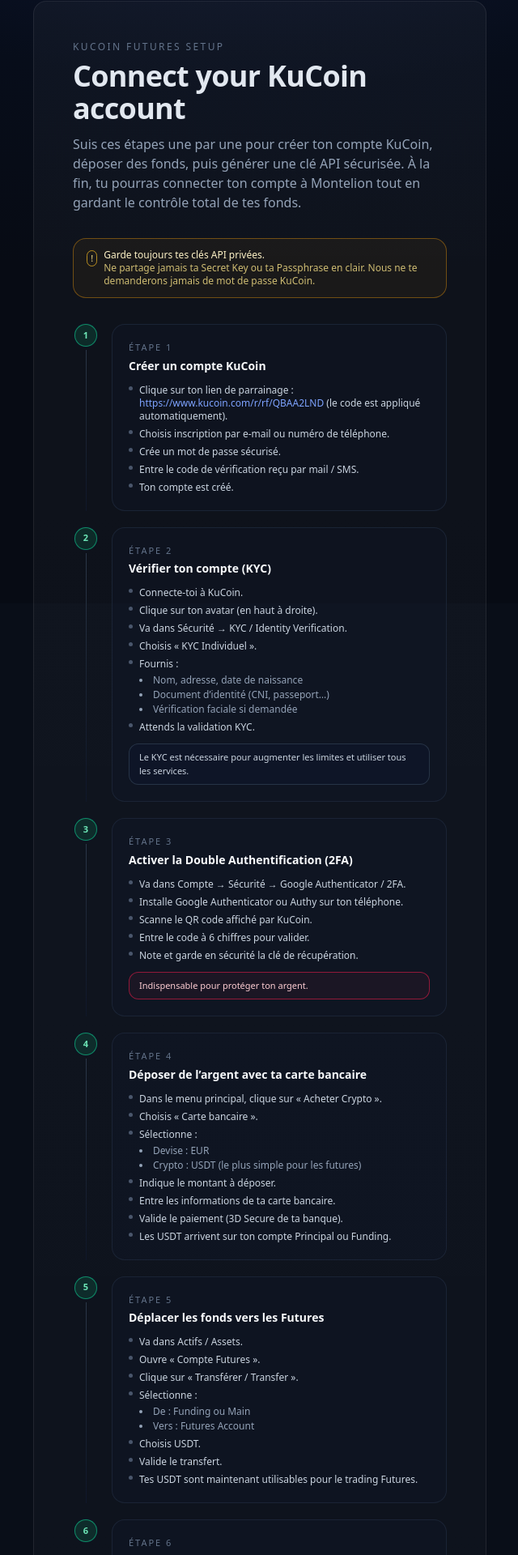
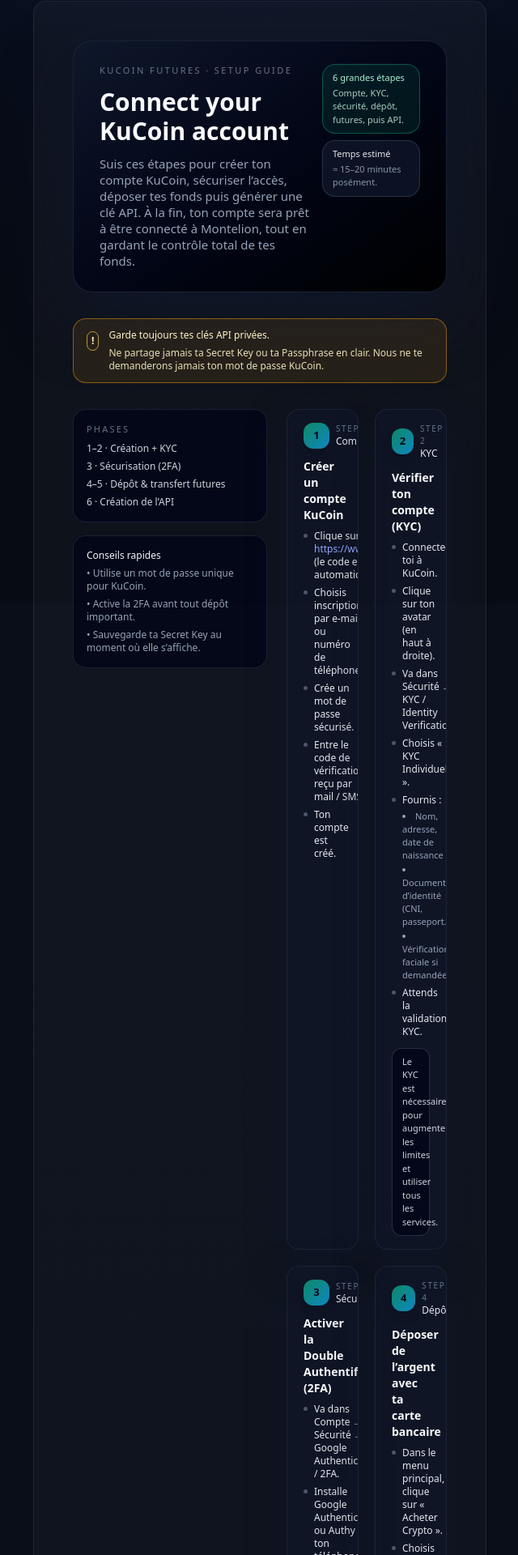
Before and after one commit to montelioncapital/montelion-app-v1, a Next.js app: page /exchange/setup in a window 1280 px wide. Shown: the part 55-1975 px from the top of the page at 81% size, without its empty margins (319-959 px from the left). Built offline with nearby package versions, Linux system fonts and the light colour scheme.

Commit message:
Update page.jsx

```diff
--- a/app/exchange/setup/page.jsx
+++ b/app/exchange/setup/page.jsx
@@ -7,7 +7,7 @@ const SECTIONS = [
   {
     id: 1,
     title: "Créer un compte KuCoin",
-    badge: "Étape 1",
+    category: "Compte",
     items: [
       <>
         Clique sur ton lien de parrainage&nbsp;:{" "}
@@ -15,7 +15,7 @@ const SECTIONS = [
           href="https://www.kucoin.com/r/rf/QBAA2LND"
           target="_blank"
           rel="noopener noreferrer"
-          className="text-[#7ea3ff] hover:text-[#a9c0ff] underline underline-offset-2"
+          className="text-[#8fa8ff] hover:text-[#b6c6ff] underline underline-offset-2"
         >
           https://www.kucoin.com/r/rf/QBAA2LND
         </a>{" "}
@@ -30,7 +30,7 @@ const SECTIONS = [
   {
     id: 2,
     title: "Vérifier ton compte (KYC)",
-    badge: "Étape 2",
+    category: "KYC",
     items: [
       "Connecte-toi à KuCoin.",
       "Clique sur ton avatar (en haut à droite).",
@@ -38,7 +38,7 @@ const SECTIONS = [
       "Choisis « KYC Individuel ».",
       <>
         Fournis :
-        <ul className="mt-1 list-disc list-inside text-xs text-slate-400 space-y-0.5">
+        <ul className="mt-1 list-disc list-inside text-[11px] text-slate-400 space-y-0.5">
           <li>Nom, adresse, date de naissance</li>
           <li>Document d’identité (CNI, passeport…)</li>
           <li>Vérification faciale si demandée</li>
@@ -51,7 +51,7 @@ const SECTIONS = [
   {
     id: 3,
     title: "Activer la Double Authentification (2FA)",
-    badge: "Étape 3",
+    category: "Sécurité",
     items: [
       "Va dans Compte → Sécurité → Google Authenticator / 2FA.",
       "Installe Google Authenticator ou Authy sur ton téléphone.",
@@ -64,13 +64,13 @@ const SECTIONS = [
   {
     id: 4,
     title: "Déposer de l’argent avec ta carte bancaire",
-    badge: "Étape 4",
+    category: "Dépôt",
     items: [
-      "Dans le menu principal, clique sur « Acheter Crypto ». ",
+      "Dans le menu principal, clique sur « Acheter Crypto ».",
       "Choisis « Carte bancaire ».",
       <>
         Sélectionne :
-        <ul className="mt-1 list-disc list-inside text-xs text-slate-400 space-y-0.5">
+        <ul className="mt-1 list-disc list-inside text-[11px] text-slate-400 space-y-0.5">
           <li>Devise : EUR</li>
           <li>Crypto : USDT (le plus simple pour les futures)</li>
         </ul>
@@ -84,14 +84,14 @@ const SECTIONS = [
   {
     id: 5,
     title: "Déplacer les fonds vers les Futures",
-    badge: "Étape 5",
+    category: "Futures",
     items: [
       "Va dans Actifs / Assets.",
       "Ouvre « Compte Futures ».",
       "Clique sur « Transférer / Transfer ».",
       <>
         Sélectionne :
-        <ul className="mt-1 list-disc list-inside text-xs text-slate-400 space-y-0.5">
+        <ul className="mt-1 list-disc list-inside text-[11px] text-slate-400 space-y-0.5">
           <li>De : Funding ou Main</li>
           <li>Vers : Futures Account</li>
         </ul>
@@ -104,7 +104,7 @@ const SECTIONS = [
   {
     id: 6,
     title: "Créer une API pour le trading automatique",
-    badge: "Étape 6",
+    category: "API",
     items: [
       "Connecte-toi à ton compte KuCoin.",
       "Clique sur ton avatar → « API Management ».",
@@ -113,7 +113,7 @@ const SECTIONS = [
       "Crée une API Passphrase (et garde-la en sécurité).",
       <>
         Coche uniquement :
-        <ul className="mt-1 list-disc list-inside text-xs text-slate-400 space-y-0.5">
+        <ul className="mt-1 list-disc list-inside text-[11px] text-slate-400 space-y-0.5">
           <li>✔️ General (Read)</li>
           <li>✔️ Trade</li>
           <li>✔️ Futures</li>
@@ -132,114 +132,157 @@ const SECTIONS = [
 export default function ExchangeSetupPage() {
   return (
     <div className="mc-card">
-      <div className="mc-section text-left max-w-3xl mx-auto">
-        {/* Header */}
-        <div className="mb-8">
-          <p className="text-xs uppercase tracking-[0.2em] text-slate-500 mb-2">
-            KuCoin Futures setup
+      <div className="mc-section max-w-5xl mx-auto text-left">
+        {/* Header distinctif */}
+        <div className="rounded-3xl border border-slate-800/80 bg-gradient-to-br from-slate-900 via-slate-950 to-black px-6 py-6 lg:px-8 lg:py-7 shadow-[0_30px_80px_rgba(15,23,42,0.9)] mb-8">
+          <div className="flex items-start justify-between gap-4">
+            <div>
+              <p className="text-[11px] font-medium uppercase tracking-[0.22em] text-slate-500 mb-3">
+                KuCoin Futures · Setup guide
               </p>
-          <h1 className="mc-title mb-3">Connect your KuCoin account</h1>
-          <p className="text-slate-400 text-sm sm:text-base max-w-2xl">
-            Suis ces étapes une par une pour créer ton compte KuCoin, déposer
-            des fonds, puis générer une clé API sécurisée. À la fin, tu pourras
-            connecter ton compte à Montelion tout en gardant le contrôle total
-            de tes fonds.
+              <h1 className="text-2xl sm:text-3xl font-semibold text-slate-50 mb-3">
+                Connect your KuCoin account
+              </h1>
+              <p className="text-slate-400 text-sm sm:text-[15px] max-w-xl">
+                Suis ces étapes pour créer ton compte KuCoin, sécuriser l’accès,
+                déposer tes fonds puis générer une clé API. À la fin, ton compte
+                sera prêt à être connecté à Montelion, tout en gardant le
+                contrôle total de tes fonds.
               </p>
             </div>
 
-        {/* Bloc warning global */}
-        <div className="mb-8 rounded-2xl border border-amber-500/40 bg-amber-500/5 px-4 py-3 text-xs text-amber-200 flex flex-col gap-2 sm:flex-row sm:items-center sm:justify-between">
-          <div className="flex items-start gap-2">
-            <span className="mt-[2px] inline-flex h-5 w-5 items-center justify-center rounded-full border border-amber-400/70 text-[11px]">
-              !
-            </span>
-            <div>
-              <p className="font-medium text-amber-100">
-                Garde toujours tes clés API privées.
+            {/* Petit résumé à droite */}
+            <div className="hidden md:flex flex-col gap-2 text-[11px] text-slate-300">
+              <div className="rounded-2xl border border-emerald-500/40 bg-emerald-500/10 px-3 py-2">
+                <p className="font-medium text-emerald-200 mb-0.5">
+                  6 grandes étapes
                 </p>
-              <p className="text-amber-200/80">
-                Ne partage jamais ta Secret Key ou ta Passphrase en clair. Nous
-                ne te demanderons jamais de mot de passe KuCoin.
+                <p className="text-emerald-100/80">
+                  Compte, KYC, sécurité, dépôt, futures, puis API.
                 </p>
+              </div>
+              <div className="rounded-2xl border border-slate-700/70 bg-slate-900/80 px-3 py-2">
+                <p className="font-medium text-slate-200 mb-0.5">
+                  Temps estimé
+                </p>
+                <p className="text-slate-400/90">≈ 15–20 minutes posément.</p>
+              </div>
             </div>
           </div>
         </div>
 
-        {/* Timeline des étapes */}
-        <div className="space-y-5">
-          {SECTIONS.map((section, index) => {
-            const isLast = index === SECTIONS.length - 1;
-
-            return (
-              <div
-                key={section.id}
-                className="grid grid-cols-[32px,1fr] gap-4 items-stretch"
-              >
-                {/* Colonne pastille */}
-                <div className="flex flex-col items-center">
-                  <div className="flex h-7 w-7 items-center justify-center rounded-full border border-emerald-500/70 bg-emerald-500/15 text-[11px] font-semibold text-emerald-300 shadow-[0_0_0_1px_rgba(15,23,42,0.9)]">
-                    {section.id}
-                  </div>
-                  {!isLast && (
-                    <div className="flex-1 w-px bg-gradient-to-b from-slate-700/80 via-slate-800/80 to-slate-900 mt-1" />
-                  )}
-                </div>
-
-                {/* Carte de contenu */}
-                <div className="rounded-2xl border border-slate-800/80 bg-slate-900/40 px-5 py-4 sm:py-5">
-                  <div className="flex items-center justify-between gap-3 mb-1.5">
+        {/* Alerte sécurité globale */}
+        <div className="mb-8 rounded-2xl border border-amber-500/50 bg-amber-500/10 px-4 py-3 text-xs text-amber-100 flex gap-3">
+          <span className="mt-[3px] inline-flex h-6 w-6 items-center justify-center rounded-full border border-amber-300/70 text-[12px] font-semibold">
+            !
+          </span>
           <div>
-                      <div className="text-[11px] uppercase tracking-[0.18em] text-slate-500 mb-1">
-                        {section.badge}
-                      </div>
-                      <h2 className="text-sm font-semibold text-slate-50">
-                        {section.title}
-                      </h2>
+            <p className="font-medium mb-1.5">
+              Garde toujours tes clés API privées.
+            </p>
+            <p className="text-amber-100/90">
+              Ne partage jamais ta Secret Key ou ta Passphrase en clair. Nous ne
+              te demanderons jamais ton mot de passe KuCoin.
+            </p>
           </div>
         </div>
 
-                  <ul className="mt-3 space-y-1.5 text-xs text-slate-300">
+        {/* Layout 2 colonnes : résumé / cartes */}
+        <div className="grid gap-6 lg:grid-cols-[240px,minmax(0,1fr)]">
+          {/* Colonne résumé des phases */}
+          <aside className="space-y-4 lg:sticky lg:top-6 self-start">
+            <div className="rounded-2xl border border-slate-800/80 bg-slate-950/80 px-4 py-4">
+              <p className="text-[11px] uppercase tracking-[0.2em] text-slate-500 mb-2">
+                Phases
+              </p>
+              <ul className="space-y-1.5 text-xs text-slate-300">
+                <li>1–2 · Création + KYC</li>
+                <li>3 · Sécurisation (2FA)</li>
+                <li>4–5 · Dépôt & transfert futures</li>
+                <li>6 · Création de l’API</li>
+              </ul>
+            </div>
+
+            <div className="rounded-2xl border border-slate-800/80 bg-slate-950/80 px-4 py-4 text-xs text-slate-400">
+              <p className="font-medium text-slate-100 mb-1.5">
+                Conseils rapides
+              </p>
+              <ul className="space-y-1.5">
+                <li>• Utilise un mot de passe unique pour KuCoin.</li>
+                <li>• Active la 2FA avant tout dépôt important.</li>
+                <li>• Sauvegarde ta Secret Key au moment où elle s’affiche.</li>
+              </ul>
+            </div>
+          </aside>
+
+          {/* Colonne cartes étapes (design différent de get-started) */}
+          <div className="grid gap-5 md:grid-cols-2">
+            {SECTIONS.map((section) => (
+              <div
+                key={section.id}
+                className="relative overflow-hidden rounded-2xl border border-slate-800/80 bg-slate-900/60 px-5 py-4 shadow-[0_18px_45px_rgba(15,23,42,0.75)]"
+              >
+                {/* Badge step */}
+                <div className="flex items-center justify-between mb-3">
+                  <div className="flex items-center gap-2">
+                    <div className="flex h-8 w-8 items-center justify-center rounded-xl bg-gradient-to-br from-emerald-500/70 to-sky-500/80 text-[13px] font-semibold text-slate-950 shadow-lg">
+                      {section.id}
+                    </div>
+                    <div className="flex flex-col">
+                      <span className="text-[10px] uppercase tracking-[0.16em] text-slate-500">
+                        Step {section.id}
+                      </span>
+                      <span className="text-xs font-medium text-slate-200">
+                        {section.category}
+                      </span>
+                    </div>
+                  </div>
+                </div>
+
+                <h2 className="text-sm font-semibold text-slate-50 mb-2">
+                  {section.title}
+                </h2>
+
+                <ul className="space-y-1.5 text-xs text-slate-200">
                   {section.items.map((item, i) => (
                     <li key={i} className="flex gap-2">
-                        <span className="mt-[3px] h-[5px] w-[5px] rounded-full bg-slate-500/70 flex-shrink-0" />
+                      <span className="mt-[5px] h-[5px] w-[5px] rounded-full bg-slate-500/70 flex-shrink-0" />
                       <div>{item}</div>
                     </li>
                   ))}
                 </ul>
 
                 {section.note && (
-                    <div className="mt-3 rounded-xl border border-slate-700/70 bg-slate-900/70 px-3 py-2 text-[11px] text-slate-300">
+                  <div className="mt-3 rounded-xl border border-slate-700/70 bg-slate-950/80 px-3 py-2 text-[11px] text-slate-300">
                     {section.note}
                   </div>
                 )}
 
                 {section.warning && (
-                    <div className="mt-3 rounded-xl border border-rose-600/60 bg-rose-500/5 px-3 py-2 text-[11px] text-rose-200">
+                  <div className="mt-3 rounded-xl border border-rose-600/70 bg-rose-500/10 px-3 py-2 text-[11px] text-rose-100">
                     {section.warning}
                   </div>
                 )}
               </div>
+            ))}
           </div>
-            );
-          })}
         </div>
 
-        {/* Bas de page */}
-        <div className="mt-8 flex flex-col sm:flex-row sm:items-center sm:justify-between gap-4">
+        {/* Footer actions */}
+        <div className="mt-10 flex flex-col sm:flex-row sm:items-center sm:justify-between gap-4">
           <p className="text-xs text-slate-500 max-w-md">
-            Une fois que tu as généré ton API Key, Secret Key et Passphrase,
-            tu pourras les renseigner dans ton espace Montelion pour connecter
-            ton compte KuCoin Futures.
+            Quand tu as terminé toutes les étapes et récupéré ton API Key, ta
+            Secret Key et ta Passphrase, tu pourras les renseigner dans ton
+            espace Montelion pour connecter ton compte KuCoin Futures.
           </p>
 
           <div className="flex gap-3 justify-end">
             <Link
               href="/get-started/advanced"
-              className="mc-btn bg-slate-800/60 hover:bg-slate-700/70 border border-slate-600/70 text-slate-100"
+              className="mc-btn border border-slate-600/70 bg-slate-900/80 text-slate-100 hover:bg-slate-800/80"
             >
-              Back
+              Back to overview
             </Link>
-            {/* Tu pourras brancher ce bouton plus tard vers l’étape suivante */}
             <button
               type="button"
               className="mc-btn mc-btn-primary"
```
Lines whose indentation alone changed are shown as unchanged.
